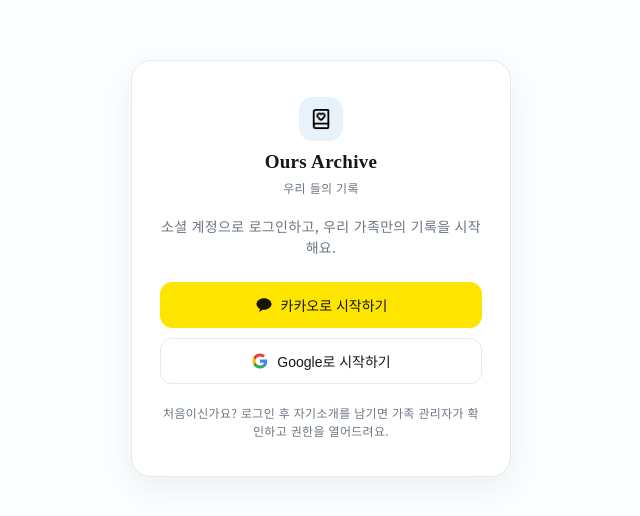
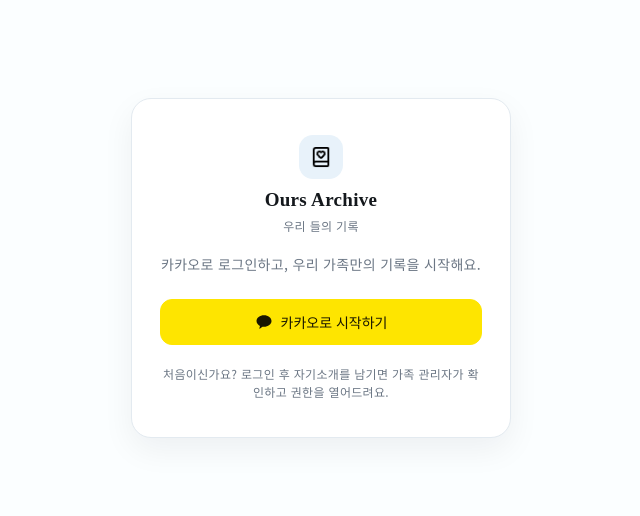
Before and after one commit to ji092/OursArchive, a React (Vite) app: page /login in a window 1280 px wide. Shown: the part 132-648 px from the top of the page, without its empty margins (319-959 px from the left). Built offline with nearby package versions, Linux system fonts and the light colour scheme; no server answers; a web font is replaced by a local one.

Commit message:
fix : 구글 로그인 제거, 카카오 단일 지원으로 정리

```diff
--- a/src/pages/auth/LoginPage.module.css
+++ b/src/pages/auth/LoginPage.module.css
@@ -89,11 +89,6 @@
   color: #181600;
 }
 
-.google {
-  background: var(--color-surface);
-  color: var(--color-text);
-}
-
 .footnote {
   margin: 20px 0 0;
   font-size: 12px;
--- a/src/pages/auth/LoginPage.tsx
+++ b/src/pages/auth/LoginPage.tsx
@@ -1,11 +1,11 @@
 import { useMutation, useQueryClient } from '@tanstack/react-query';
 import { useState } from 'react';
 import { Navigate } from 'react-router-dom';
-import { signInWithGoogle, signInWithKakao, signOut, submitJoinRequest } from '@/shared/lib/auth/authApi';
+import { signInWithKakao, signOut, submitJoinRequest } from '@/shared/lib/auth/authApi';
 import { myMembershipQueryKey, useMyMembership, useSession } from '@/shared/hooks/useAuth';
 import styles from './LoginPage.module.css';
 
-// OAuth(카카오/구글) 자가가입 + Master 승인 플로우의 로그인 화면.
+// OAuth(카카오) 자가가입 + Master 승인 플로우의 로그인 화면 (구글 로그인은 미사용, 2026-07-28 사용자 지정).
 // 1) 미로그인: 소셜 로그인 버튼만 표시
 // 2) 로그인 O, membership 없음: "자기는 누구다" 소개 메시지 입력 후 가입 요청
 // 3) 가입 요청 O, status=pending/invited: 승인 대기 안내
@@ -74,28 +74,15 @@ function ProviderChoiceCard() {
     }
   }
 
-  async function handleGoogle() {
-    setError(null);
-    try {
-      await signInWithGoogle();
-    } catch {
-      setError('구글 로그인을 시작하지 못했어요. 잠시 후 다시 시도해주세요.');
-    }
-  }
-
   return (
     <div className={styles.card}>
       <Brand />
-      <p className={styles.lead}>소셜 계정으로 로그인하고, 우리 가족만의 기록을 시작해요.</p>
+      <p className={styles.lead}>카카오로 로그인하고, 우리 가족만의 기록을 시작해요.</p>
 
       <div className={styles.providerList}>
         <button type="button" className={`${styles.providerButton} ${styles.kakao}`} onClick={handleKakao}>
           <KakaoIcon />
           카카오로 시작하기
-        </button>
-        <button type="button" className={`${styles.providerButton} ${styles.google}`} onClick={handleGoogle}>
-          <GoogleIcon />
-          Google로 시작하기
         </button>
       </div>
 
@@ -174,26 +161,3 @@ function KakaoIcon() {
     </svg>
   );
 }
-
-function GoogleIcon() {
-  return (
-    <svg width="18" height="18" viewBox="0 0 24 24" aria-hidden="true">
-      <path
-        fill="#4285F4"
-        d="M21.6 12.23c0-.75-.07-1.47-.19-2.16H12v4.1h5.38a4.6 4.6 0 0 1-2 3.02v2.5h3.23c1.9-1.75 2.99-4.33 2.99-7.46z"
-      />
-      <path
-        fill="#34A853"
-        d="M12 22c2.7 0 4.96-.9 6.61-2.43l-3.23-2.5c-.9.6-2.04.96-3.38.96-2.6 0-4.8-1.75-5.59-4.11H3.07v2.58A9.99 9.99 0 0 0 12 22z"
-      />
-      <path
-        fill="#FBBC05"
-        d="M6.41 13.92a5.99 5.99 0 0 1 0-3.84V7.5H3.07a10 10 0 0 0 0 9l3.34-2.58z"
-      />
-      <path
-        fill="#EA4335"
-        d="M12 6.05c1.47 0 2.79.5 3.83 1.5l2.87-2.87C16.95 2.98 14.7 2 12 2A9.99 9.99 0 0 0 3.07 7.5l3.34 2.58c.79-2.36 2.99-4.03 5.59-4.03z"
-      />
-    </svg>
-  );
-}
--- a/src/shared/lib/auth/authApi.ts
+++ b/src/shared/lib/auth/authApi.ts
@@ -1,8 +1,9 @@
 import { supabase } from '@/shared/lib/api/supabaseClient';
 
 // OAuth 자가가입 + Master 승인 플로우 (backend/migrations/0005_oauth_signup.sql 짝).
-// 카카오/구글 로그인 → membership 행이 없으면 join_message와 함께 pending 요청을 만들고,
+// 카카오 로그인 → membership 행이 없으면 join_message와 함께 pending 요청을 만들고,
 // Master가 관리 페이지에서 승인(role 지정 + status: active)할 때까지 대기한다.
+// 구글 로그인은 사용하지 않는다 (2026-07-28 사용자 지정 — 카카오 단일 지원).
 export type MembershipRole = 'master' | 'partner' | 'family' | 'guest';
 export type MembershipStatus = 'active' | 'invited' | 'pending';
 
@@ -17,14 +18,6 @@ export interface MyMembership {
 export async function signInWithKakao() {
   const { error } = await supabase.auth.signInWithOAuth({
     provider: 'kakao',
-    options: { redirectTo: `${window.location.origin}/login` },
-  });
-  if (error) throw error;
-}
-
-export async function signInWithGoogle() {
-  const { error } = await supabase.auth.signInWithOAuth({
-    provider: 'google',
     options: { redirectTo: `${window.location.origin}/login` },
   });
   if (error) throw error;
```
